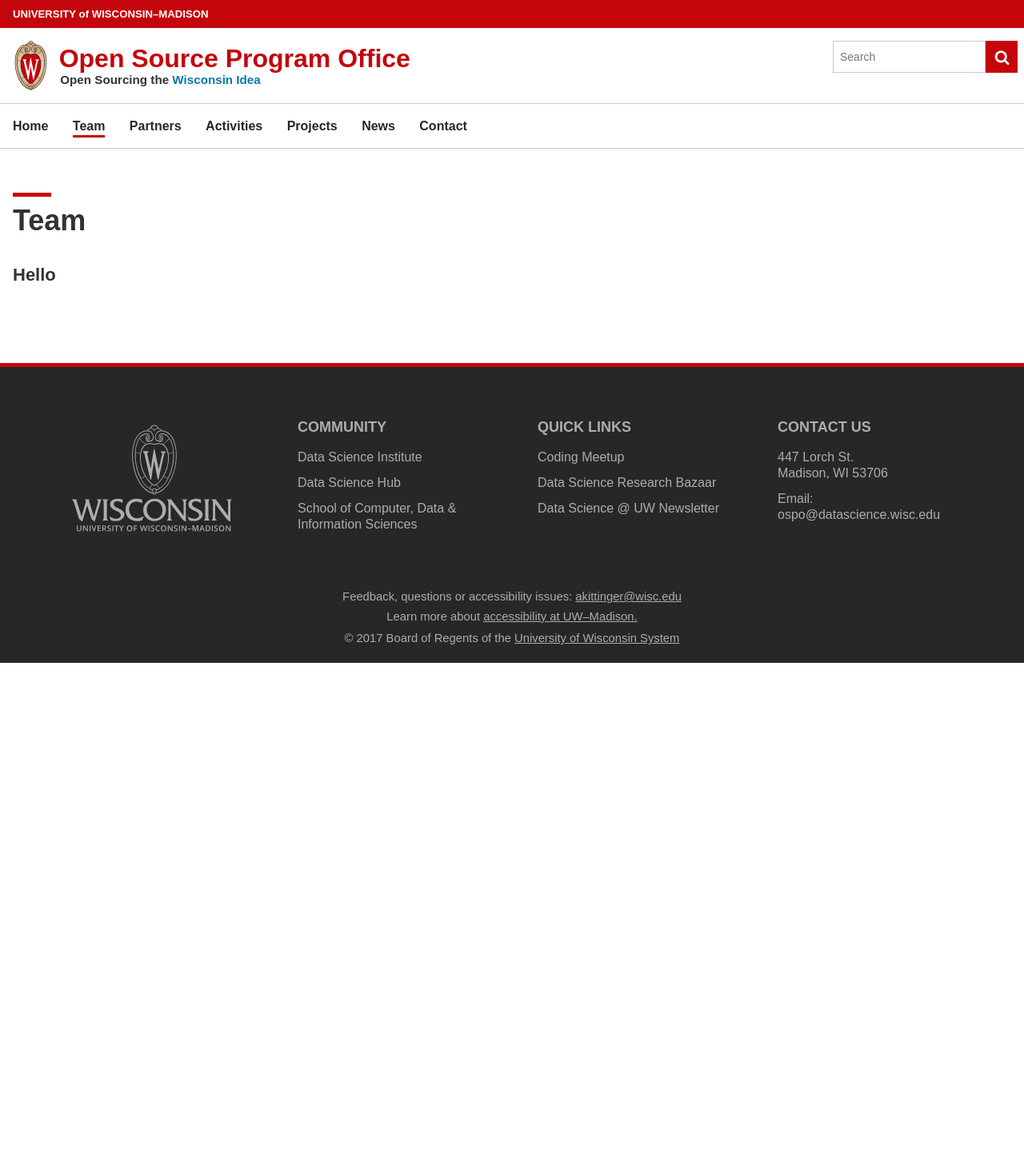
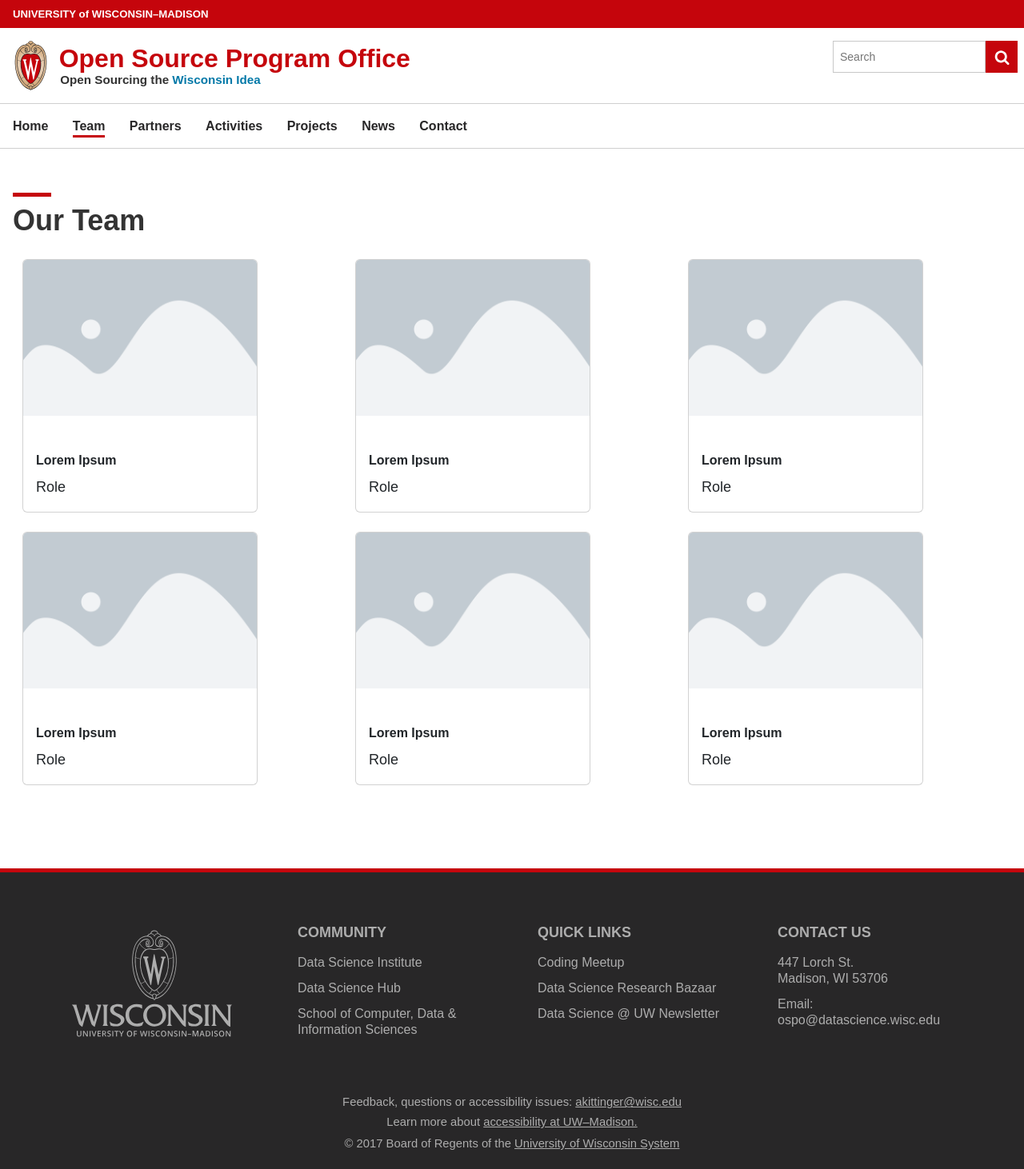
Before and after one commit to UW-Madison-DSI/ospo.wisc.edu-version-1.0, a Jekyll site: the page built from team.html, in a window 1280 px wide. Shown: the whole page at 80% size. Built offline with Jekyll 4.4.1, drawn with Linux system fonts in a browser that asks for light colours; some web fonts are replaced; before the commit the page ends 900 px from its top, so only the background shows below that.

Commit message:
Created cards for teams
Also added placeholders for images

```diff
--- a/team.html
+++ b/team.html
@@ -3,8 +3,68 @@
 layout: default
 ---
 
-<h1 class="uw-mini-bar">Team</h1>
+<h1 class="uw-mini-bar mb-4">Our Team</h1>
 
-<div class="faculty-member-content">
-    <h3>Hello</h3>
+<div class="d-flex flex-col">
+    <div class="row m-md-auto">
+
+        <div class="col-sm-12 col-md-4">
+            <div class="card mb-4 w-75">
+                <img class="card-img-top" src="images\placeholders\placeholder-image.png" alt="Card image cap">
+                <div class="card-body">
+                <h5 class="card-title">Lorem Ipsum</h5>
+                <p class="card-text">Role</p>
+                </div>
+            </div>
+        </div>
+
+        <div class="col-sm-12 col-md-4">
+            <div class="card mb-4 w-75">
+                <img class="card-img-top" src="images\placeholders\placeholder-image.png" alt="Card image cap">
+                <div class="card-body">
+                <h5 class="card-title">Lorem Ipsum</h5>
+                <p class="card-text">Role</p>
+                </div>
+            </div>
+        </div>
+
+        <div class="col-sm-12 col-md-4">
+            <div class="card mb-4 w-75">
+                <img class="card-img-top" src="images\placeholders\placeholder-image.png" alt="Card image cap">
+                <div class="card-body">
+                <h5 class="card-title">Lorem Ipsum</h5>
+                <p class="card-text">Role</p>
+                </div>
+            </div>
+        </div>
+
+        <div class="col-sm-12 col-md-4">
+            <div class="card mb-4 w-75">
+                <img class="card-img-top" src="images\placeholders\placeholder-image.png" alt="Card image cap">
+                <div class="card-body">
+                <h5 class="card-title">Lorem Ipsum</h5>
+                <p class="card-text">Role</p>
+                </div>
+            </div>
+        </div>
+
+        <div class="col-sm-12 col-md-4">
+            <div class="card mb-4 w-75">
+                <img class="card-img-top" src="images\placeholders\placeholder-image.png" alt="Card image cap">
+                <div class="card-body">
+                <h5 class="card-title">Lorem Ipsum</h5>
+                <p class="card-text">Role</p>
+                </div>
+            </div>
+        </div>
+
+        <div class="col-sm-12 col-md-4">
+            <div class="card mb-4 w-75">
+                <img class="card-img-top" src="images\placeholders\placeholder-image.png" alt="Card image cap">
+                <div class="card-body">
+                <h5 class="card-title">Lorem Ipsum</h5>
+                <p class="card-text">Role</p>
+            </div>
+        </div>
+    </div>
 </div>
```
Also changed, not shown: images/placeholders/placeholder-image.png (added).
